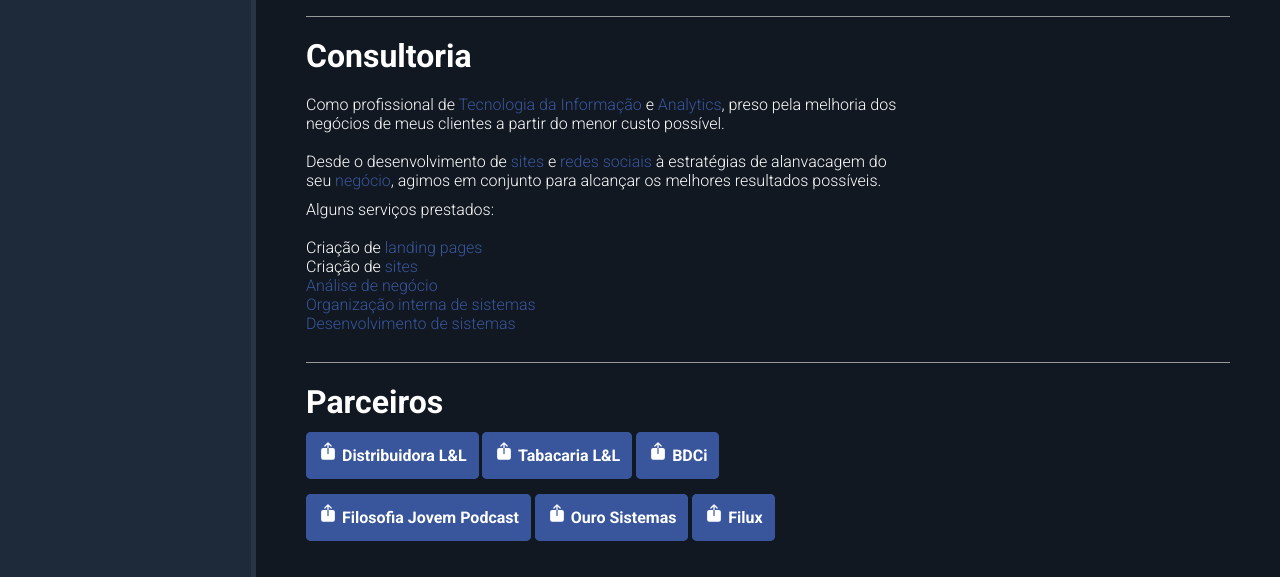
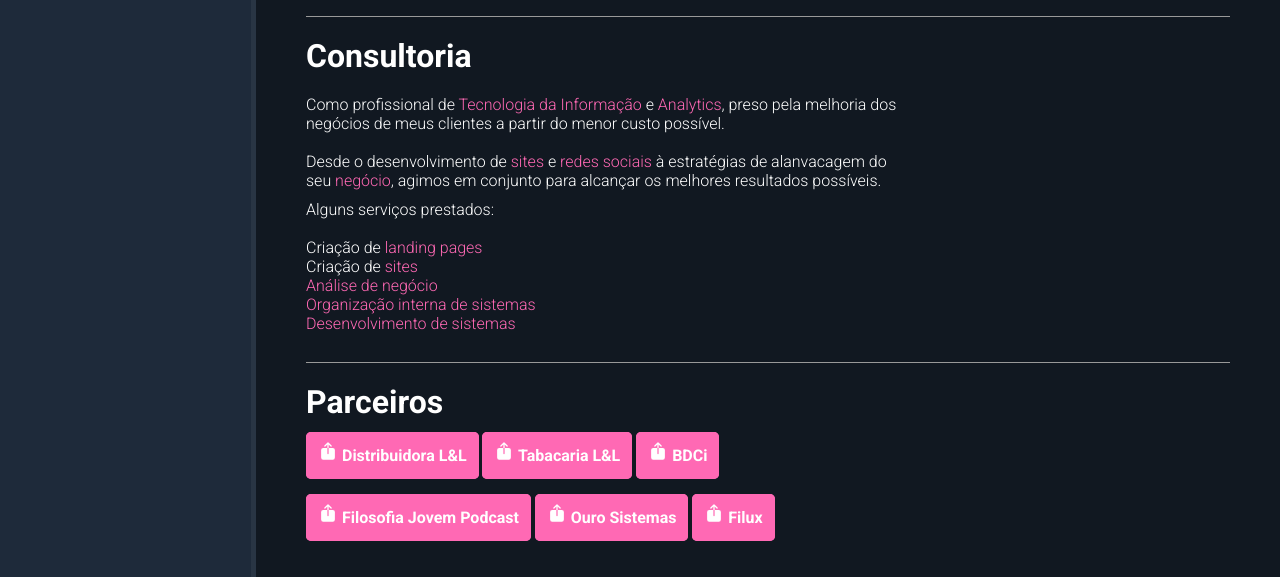
Before and after one commit to joao-vitor-carvalho/joao-vitor-carvalho-en, a plain HTML site: page index.html in a window 1280 px wide. Shown: the part 998-1575 px from the top of the page. Drawn offline with nearby package versions, Linux system fonts and the light colour scheme.

Commit message:
Update styles.css

```diff
--- a/css/styles.css
+++ b/css/styles.css
@@ -8,7 +8,7 @@
 
   /* Variables */
   :root {
-    --main-color: #39569c;
+    --main-color: #ff69b4;
     --main-text-color: #FFF;
     --border-color: #999;
     --bio-bg-color: #1E2A3A;
```
